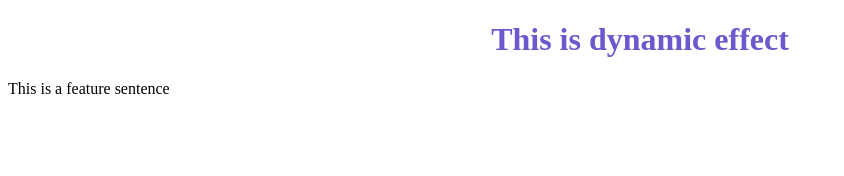
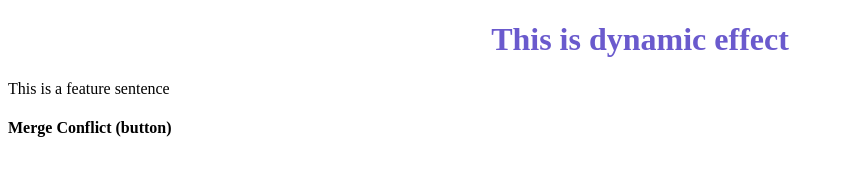
Before and after one commit to Asghar-Ali-Sindhu/LocalRepo, a plain HTML site: page index.html in a window 1280 px wide. Shown: the whole page, without its empty margins (0-844 px from the left). Drawn offline with Linux system fonts and the light colour scheme.

Commit message:
Merge Conflict

```diff
--- a/index.html
+++ b/index.html
@@ -11,6 +11,7 @@
     <p>
         This is a feature sentence
     </p>
+    <h4>Merge Conflict (button)</h4>
     <script src="main.js"></script>
 </body>
 </html>
```
